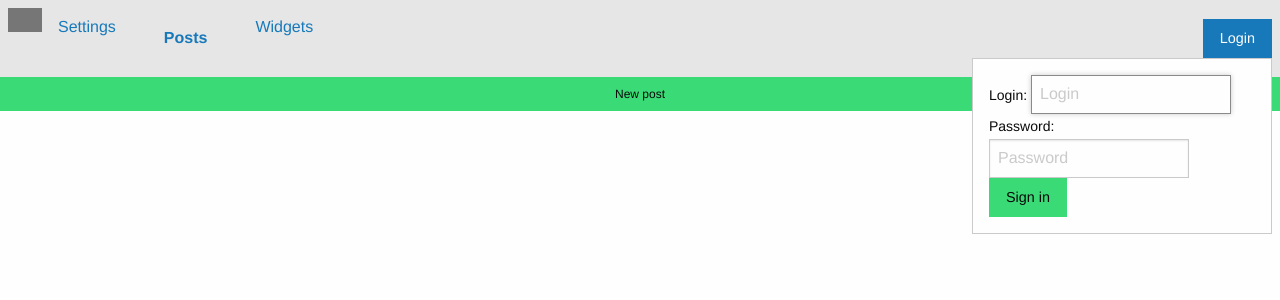
After one commit to jjpikoov/jjblog, a Flask app: template templates/admin/posts.j2 in a window 1280 px wide, after a click on "Login". The commit adds this page. Shown: the top 300 px of the page. Run offline with Flask 2, Linux system fonts and the light colour scheme; the template is opened without the code that fills it, so the values that code supplies are empty; parts of the project's set-up code (start-up, migrations or seed data) failed here and were passed over; some libraries are stand-ins or nearby versions.

Commit message:
Started posts made login_required decorator.

```diff
--- a/main.py
+++ b/main.py
@@ -34,7 +34,7 @@ app.register_blueprint(admin, url_prefix='/admin/')
 
 @app.route('/')
 def show_blog():
-    return redirect(url_for('admin.show_admin_menu'))
+    return redirect(url_for('admin.show_admin_menu_with_login'))
     # return render_template('blog.j2')
 
 
--- a/templates/admin/menu.j2
+++ b/templates/admin/menu.j2
@@ -14,14 +14,14 @@
     <div class="top-bar" id="menu">
       <div class="top-bar-left">
         <ul class="dropdown menu" data-dropdown-menu>
-          <li><button class="button secondary" href="{{ url_for('admin.show_admin_menu') }}"><i class="fi-home"></i></button></li>
-          <li {% block settings_link_attributes %}{% endblock %}>
+          <li><a class="button secondary" href="{{ url_for('admin.show_admin_menu_with_login') }}"><i class="fi-home"></i></a></li>
+          <li {% block settings_menu_item_attributes %}{% endblock %} >
             <a href="{{url_for('admin.show_admin_settings') }}">Settings</a>
           </li>
-          <li {% block posts_link_attributes %}{% endblock %}>
+          <li {% block posts_menu_item_attributes %}{% endblock %} >
             <a href="{{url_for('admin.show_admin_posts') }}">Posts</a>
           </li>
-          <li {% block widgets_link_attributes %}{% endblock %}>
+          <li {% block widgets_menu_item_attributes %}{% endblock %} >
             <a href="{{ url_for('admin.show_admin_widgets') }}">Widgets</a>
           </li>
         </ul>
@@ -30,20 +30,19 @@
         <ul class="menu">
           <li>
             {% if session.logged_in %}
-              <button class="button" type="button" href="{{ url_for('admin.logout') }}"><i class="fi-power"></i> <span>Logout</span></button>
+              <a class="button secondary" href="{{ url_for('admin.logout') }}"><i class="fi-power"></i> <span>Logout</span></a>
             {% else %}
               <button class="button" type="button" data-toggle="login-dropdown"><i class="fi-torso"></i> <span>Login</span></button>
               <div class="dropdown-pane" id="login-dropdown" data-dropdown data-auto-focus="true">
-                <form action="" method="post">
+                <form method="post">
                   <div class="row">
                     <label for="login">Login:
-                      <input type="text" placeholder="Login">
+                      <input type="text" name="login" placeholder="Login">
                     </label>
-                  </div>
-                  <div class="row">
                     <label for="password">Password:
-                      <input type="password" placeholder="Password">
+                      <input type="password" name="password" placeholder="Password">
                     </label>
+                    <button type="submit" class="button success">Sign in</button>
                   </div>
                 </form>
               </div>
@@ -55,6 +54,12 @@
     <div class="row">
       <div class="small-12 small-centered columns">
         {% block body %}
+          {% if login_failed %}
+            <div class="callout alert">
+              <h5>Login failed!</h5>
+              <p>Wrong login or password.</p>
+            </div>
+          {% endif %}
           {% if not session.logged_in %}
             <h3>Welcome to admin's menu!</h3>
             <h6>Please log in in order to work on your blog.</h6>
--- /dev/null
+++ b/templates/admin/posts.j2
@@ -0,0 +1,9 @@
+{% extends "admin/menu.j2" %}
+{% block title %}Posts{% endblock %}
+{% block posts_menu_item_attributes %}class="menu-text"{% endblock %}
+
+{% block body %}
+  <div class="row">
+    <a class="small expanded button success" href="#">New post</a>
+  </div>
+{% endblock %}
```
Also changed, not shown: admin.py (+47 -6 lines).
